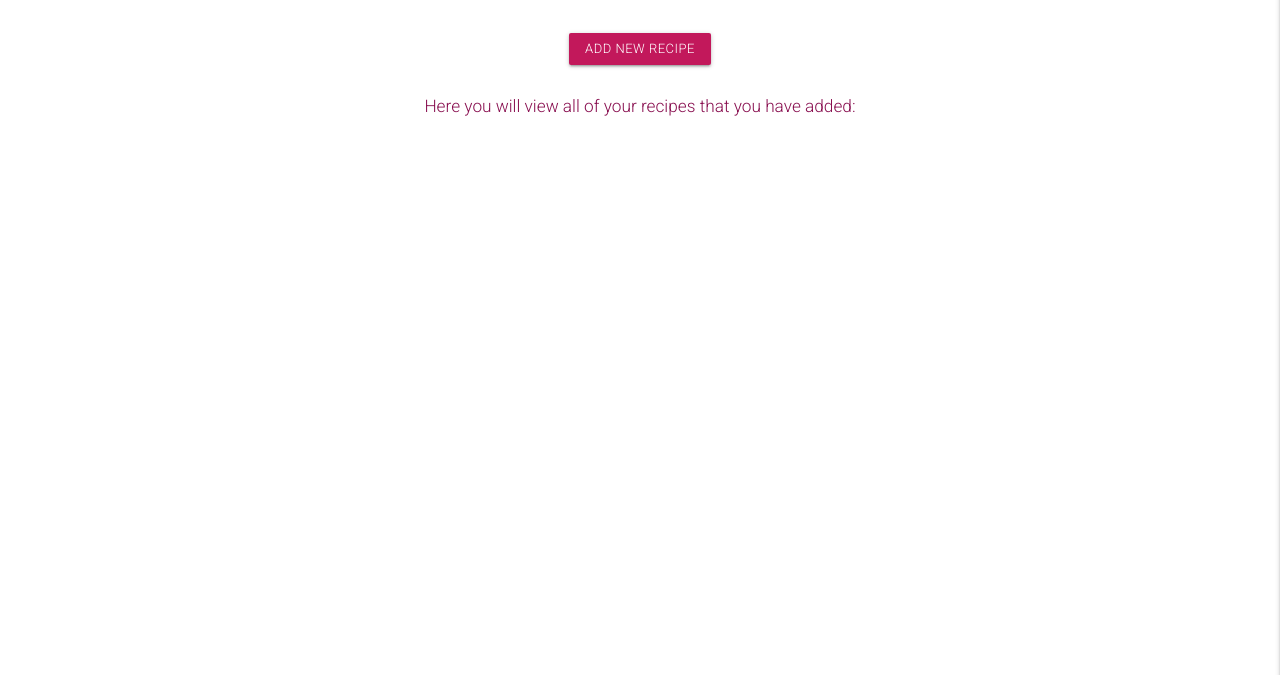
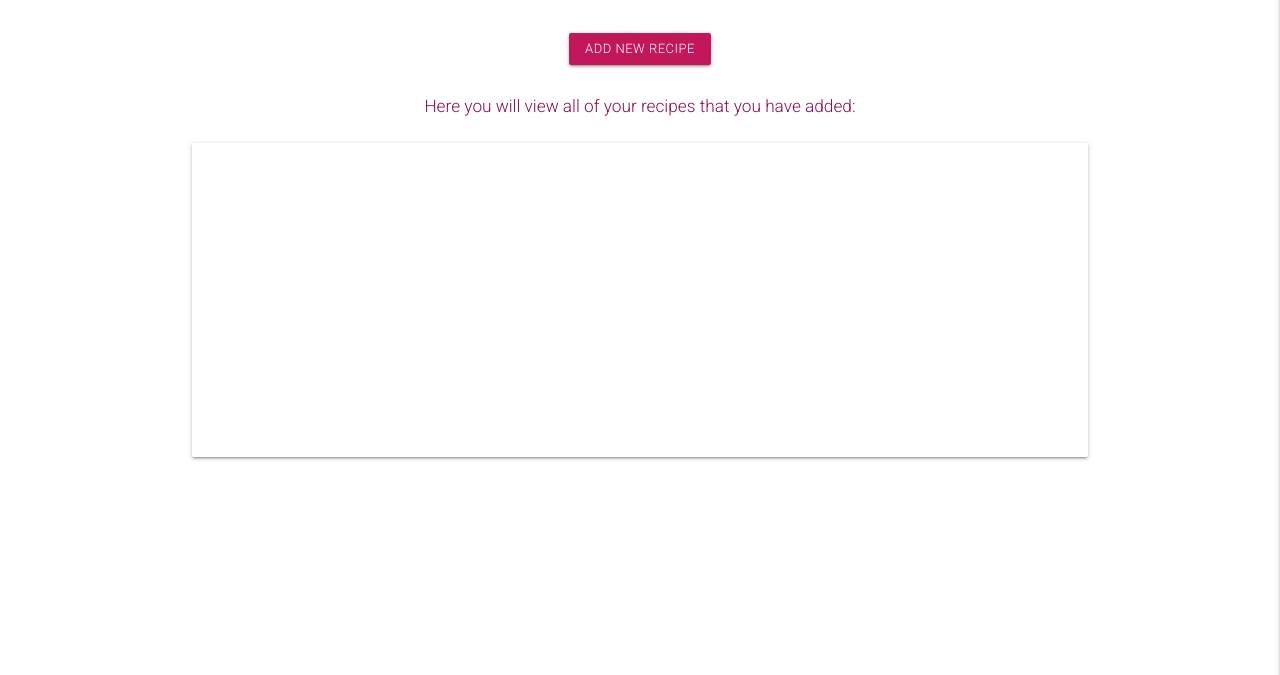
Before and after one commit to gwenjo/MS3-asian-flavours, a Flask app: template templates/profile.html in a window 1280 px wide. Shown: the part 125-800 px from the top of the page. Run offline with Flask 2, Linux system fonts and the light colour scheme; the template is opened without the code that fills it, so the values that code supplies are empty; some libraries are stand-ins or nearby versions.

Commit message:
added a card-panel

```diff
--- a/templates/profile.html
+++ b/templates/profile.html
@@ -33,7 +33,7 @@
         </div>
 
         <!-- Users recipe cards display -->
-        <div class="section-user-recipes">
+        <div class="section-user-recipes card-panel">
             <div class="row">
                 {% for recipe in recipes if session.user|lower == recipe.recipe_addedby|lower %}  <!-- Note: if recipes added by user, shown below -->
                 <div class="col s12 m6 l4 recipe-container">
```
